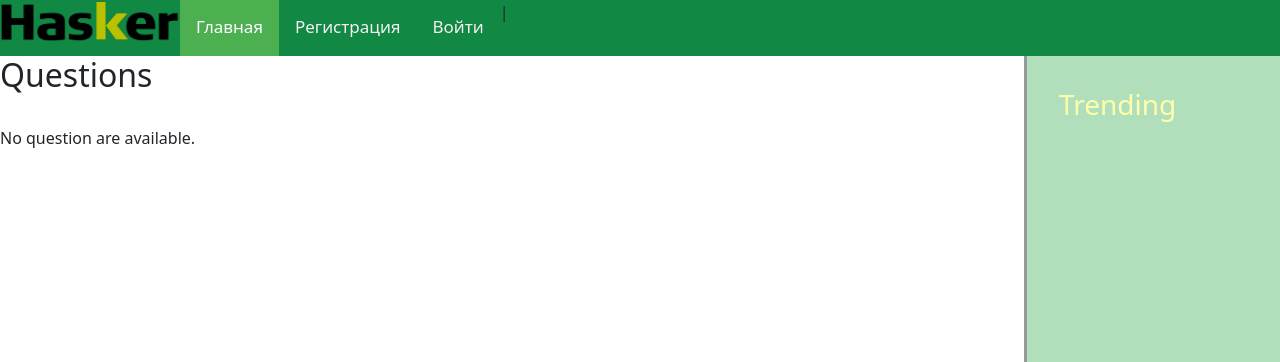
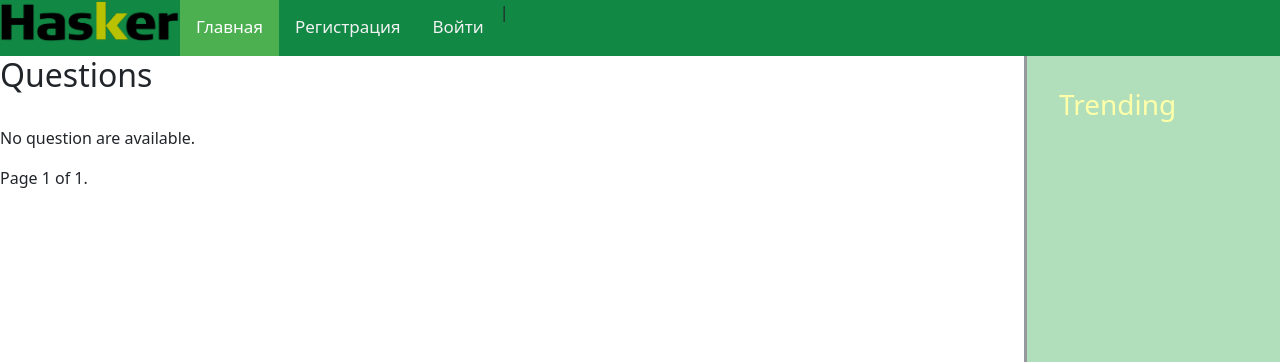
Before and after one commit to EvgrafovAlexander/otus_python, a Django app: page /posts/ in a window 1280 px wide. Shown: the top 362 px of the page. Run offline with Django 4.2, Linux system fonts and the light colour scheme; data that the repository does not hold is empty.

Commit message:
add pagination

```diff
--- a/hasker/hasker/hasker/posts/templates/posts/index.html
+++ b/hasker/hasker/hasker/posts/templates/posts/index.html
@@ -26,4 +26,22 @@
         <p>No question are available.</p>
     {% endif %}
 
+<div class="pagination">
+    <span class="step-links">
+        {% if page_obj.has_previous %}
+            <a href="?page=1">&laquo; first</a>
+            <a href="?page={{ page_obj.previous_page_number }}">previous</a>
+        {% endif %}
+
+        <span class="current">
+            Page {{ page_obj.number }} of {{ page_obj.paginator.num_pages }}.
+        </span>
+
+        {% if page_obj.has_next %}
+            <a href="?page={{ page_obj.next_page_number }}">next</a>
+            <a href="?page={{ page_obj.paginator.num_pages }}">last &raquo;</a>
+        {% endif %}
+    </span>
+</div>
+
 {% endblock %}
--- a/hasker/hasker/hasker/posts/views.py
+++ b/hasker/hasker/hasker/posts/views.py
@@ -13,6 +13,7 @@ from .models import Answer, AnswerHistoryVote, Question, QuestionHistoryVote
 class IndexView(generic.ListView):
     template_name = "posts/index.html"
     context_object_name = "latest_question_list"
+    paginate_by = 2
 
     def get_queryset(self):
         """
```
